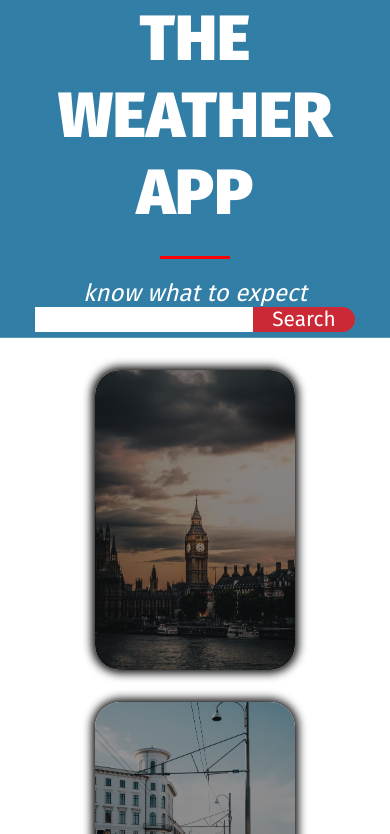
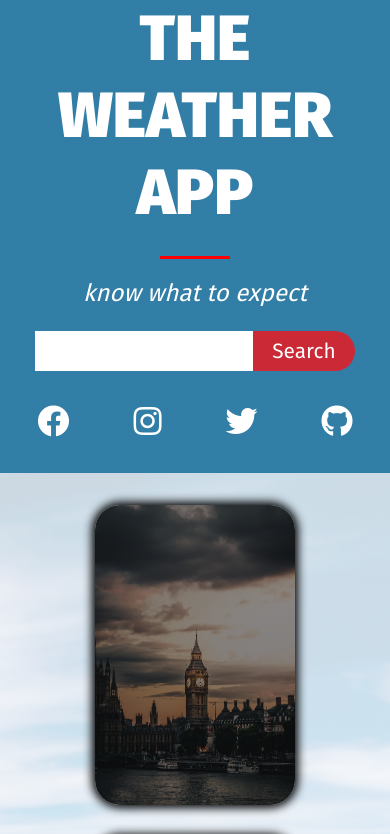
Before and after one commit to easmar89/Weather-app, a plain HTML site: page index.html in a window 390 px wide. Shown: the top 834 px of the page. Drawn offline with Linux system fonts and the light colour scheme; no server answers.

Commit message:
adjusted mobile bg

```diff
--- a/styles.css
+++ b/styles.css
@@ -81,6 +81,7 @@ li {
     font-size: var(--fs-h3);
     font-style: italic;
     font-weight: 400;
+    margin-bottom: 1em;
 }
 
 .social-media {
@@ -100,17 +101,6 @@ li {
 .social-media a:hover,
 .social-media a:focus {
     color: rgb(63, 63, 63);
-}
-
-@media (max-width: 900px) {
-    .wrapper {
-        flex-direction: column;
-    }
-
-    .left {
-        width: 100%;
-        height: 40vh;
-    }
 }
 
 /* =========================*/
@@ -208,8 +198,17 @@ button {
 }
 
 @media (max-width: 900px) {
+    .wrapper {
+        flex-direction: column;
+    }
+
+    .left {
+        width: 100%;
+    }
+
     .right {
         width: 100%;
         padding: 2em 0;
+        background-image: linear-gradient(rgba(255, 255, 255, 0.8), rgba(255, 255, 255, 0.8)), url('images/sky-mob.jpg');
     }
 }
```
Also changed, not shown: images/sky-mob.jpg (added).
